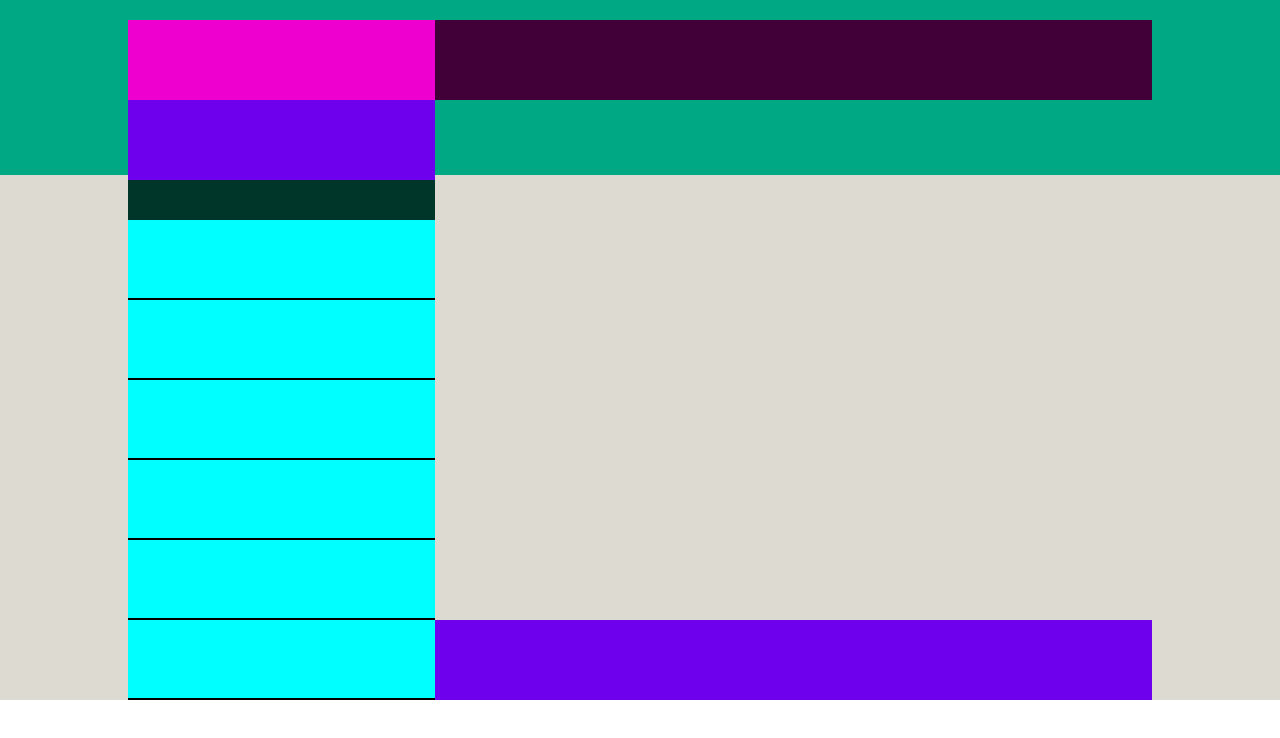
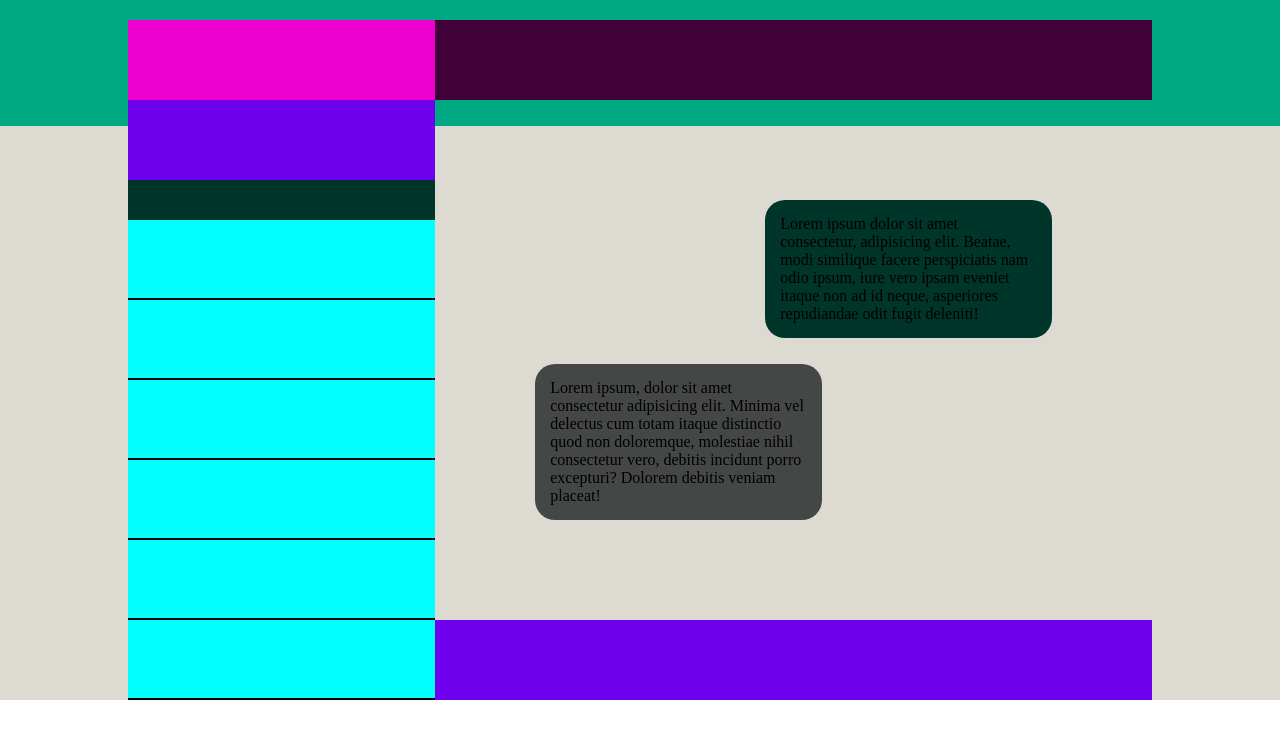
Before and after one commit to MassimoRomano/html-css-boolzapp, a plain HTML site: page index.html in a window 1280 px wide. Drawn offline with Linux system fonts and the light colour scheme.

Commit message:
add message

```diff
--- a/assets/style.css
+++ b/assets/style.css
@@ -15,7 +15,7 @@
 body {
     width: 100%;
     height: 100%;
-    background-image: linear-gradient(to bottom, #00a884 0% 25%, #dddbd1 0% 75%);
+    background-image: linear-gradient(to bottom, #00a884 0% 18%, #dddbd1 0% 82%);
     background-repeat: no-repeat;
 }
 
@@ -94,14 +94,36 @@ body {
 
 .center-message{
     background-image: url(./img/mine.jpg);
-    background-size: cover;
-    background-repeat: no-repeat;
+    background-repeat: repeat;
     width: 100%;
     height: 520px;
+    position: relative;
 }
 
-.message{
+.chat{
     background-color: #6f00ee;
     width: 100%;
     height: 80px;
 }
+
+.message-1{
+    background-color: #003529;
+    height: auto;
+    width: 40%;
+    padding: 15px;
+    border-radius: 20px;
+    position: absolute;
+    top: 100px;
+    right: 100px;
+}
+
+.message-2{
+    background-color: #454747;
+    height: auto;
+    width: 40%;
+    padding: 15px;
+    border-radius: 20px;
+    position: absolute;
+    bottom: 100px;
+    left: 100px;
+}
--- a/index.html
+++ b/index.html
@@ -49,9 +49,19 @@
 
                     </div>
                     <div class="center-message">
+                        <div class="message-1">
+                            Lorem ipsum dolor sit amet consectetur, adipisicing elit. Beatae, modi similique facere
+                            perspiciatis nam odio ipsum, iure vero ipsam eveniet itaque non ad id neque, asperiores
+                            repudiandae odit fugit deleniti!
 
+                        </div>
+                        <div class="message-2">
+                            Lorem ipsum, dolor sit amet consectetur adipisicing elit. Minima vel delectus cum totam
+                            itaque distinctio quod non doloremque, molestiae nihil consectetur vero, debitis incidunt
+                            porro excepturi? Dolorem debitis veniam placeat!
+                        </div>
                     </div>
-                    <div class="message">
+                    <div class="chat">
 
                     </div>
 
```
